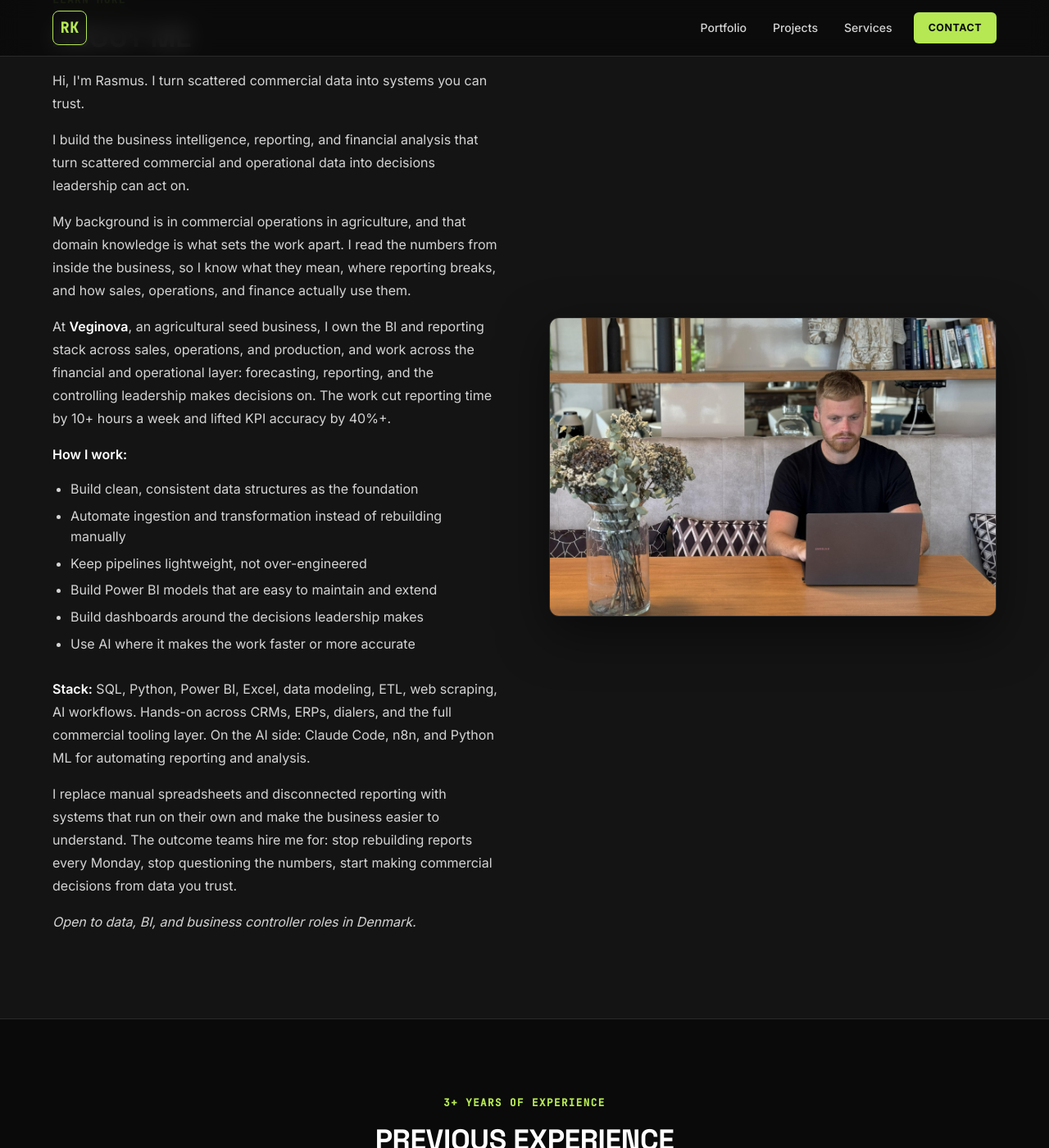
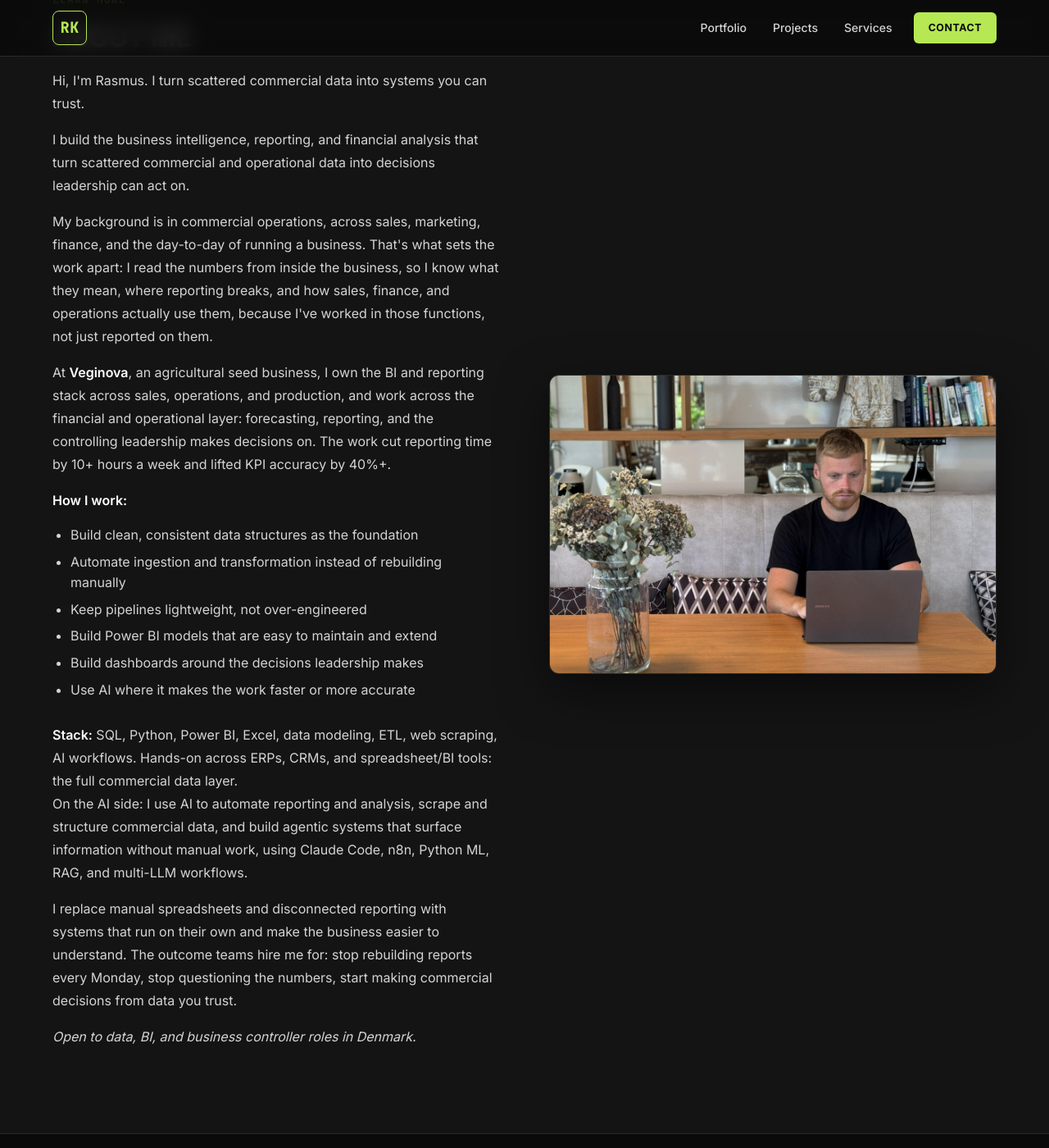
Before and after one commit to rasmuskampmann1998/rasmuskampmann.com, a Jekyll site: the page built from index.md, in a window 1280 px wide and 1400 px high, scrolled down 4134 px. Shown: the whole window at 82% size. Built offline with Jekyll 4.4.1, drawn with Linux system fonts in a browser that asks for light colours.

Commit message:
About: broaden background to commercial operations + update stack/AI
- Background paragraph: from "agriculture domain" to full commercial
  operations (sales, marketing, finance, running a business); worked in
  the functions, not just reported on them
- Stack: ERPs/CRMs/BI layer phrasing; AI line expanded to automation +
  scraping + agentic/RAG/multi-LLM workflows
- No em dashes per request

Co-Authored-By: Claude Opus 4.8 <noreply@anthropic.com>

```diff
--- a/index.md
+++ b/index.md
@@ -147,7 +147,7 @@ title: Home
         <h2>About Me</h2>
         <p>Hi, I'm Rasmus. I turn scattered commercial data into systems you can trust.</p>
         <p>I build the business intelligence, reporting, and financial analysis that turn scattered commercial and operational data into decisions leadership can act on.</p>
-        <p>My background is in commercial operations in agriculture, and that domain knowledge is what sets the work apart. I read the numbers from inside the business, so I know what they mean, where reporting breaks, and how sales, operations, and finance actually use them.</p>
+        <p>My background is in commercial operations, across sales, marketing, finance, and the day-to-day of running a business. That's what sets the work apart: I read the numbers from inside the business, so I know what they mean, where reporting breaks, and how sales, finance, and operations actually use them, because I've worked in those functions, not just reported on them.</p>
         <p>At <strong>Veginova</strong>, an agricultural seed business, I own the BI and reporting stack across sales, operations, and production, and work across the financial and operational layer: forecasting, reporting, and the controlling leadership makes decisions on. The work cut reporting time by 10+ hours a week and lifted KPI accuracy by 40%+.</p>
         <p><strong>How I work:</strong></p>
         <ul>
@@ -158,7 +158,7 @@ title: Home
           <li>Build dashboards around the decisions leadership makes</li>
           <li>Use AI where it makes the work faster or more accurate</li>
         </ul>
-        <p style="margin-top: 28px;"><strong>Stack:</strong> SQL, Python, Power BI, Excel, data modeling, ETL, web scraping, AI workflows. Hands-on across CRMs, ERPs, dialers, and the full commercial tooling layer. On the AI side: Claude Code, n8n, and Python ML for automating reporting and analysis.</p>
+        <p style="margin-top: 28px;"><strong>Stack:</strong> SQL, Python, Power BI, Excel, data modeling, ETL, web scraping, AI workflows. Hands-on across ERPs, CRMs, and spreadsheet/BI tools: the full commercial data layer.<br />On the AI side: I use AI to automate reporting and analysis, scrape and structure commercial data, and build agentic systems that surface information without manual work, using Claude Code, n8n, Python ML, RAG, and multi-LLM workflows.</p>
         <p>I replace manual spreadsheets and disconnected reporting with systems that run on their own and make the business easier to understand. The outcome teams hire me for: stop rebuilding reports every Monday, stop questioning the numbers, start making commercial decisions from data you trust.</p>
         <p><em>Open to data, BI, and business controller roles in Denmark.</em></p>
       </div>
```
